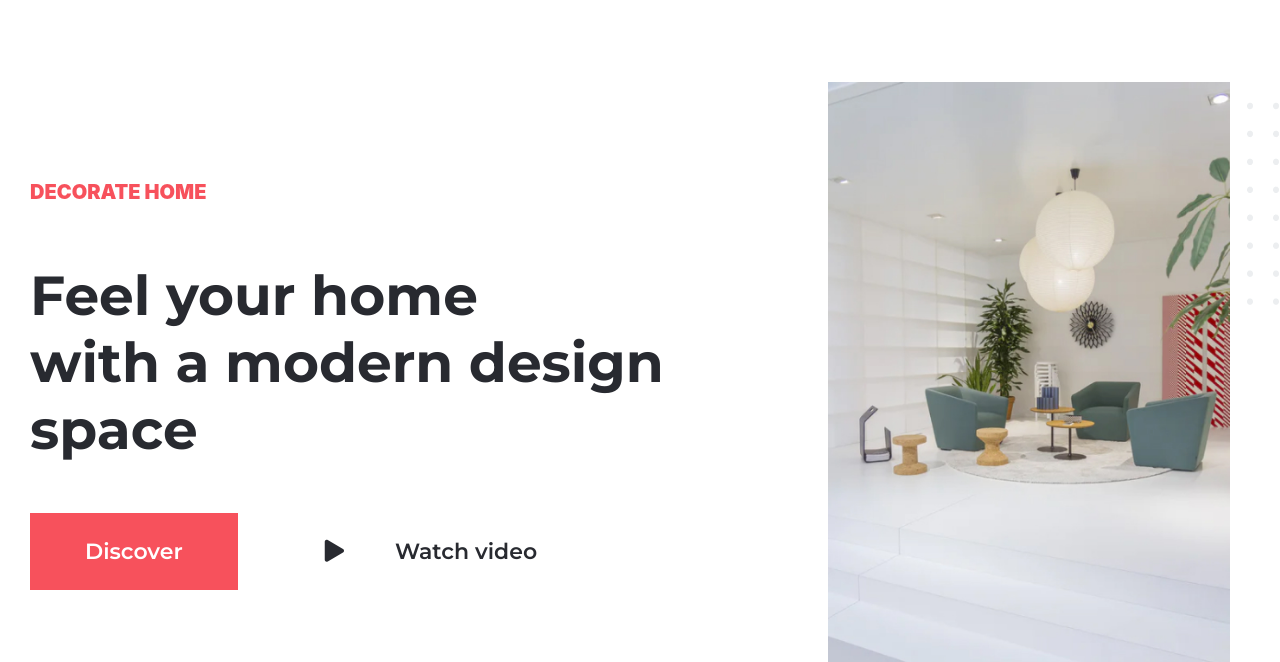
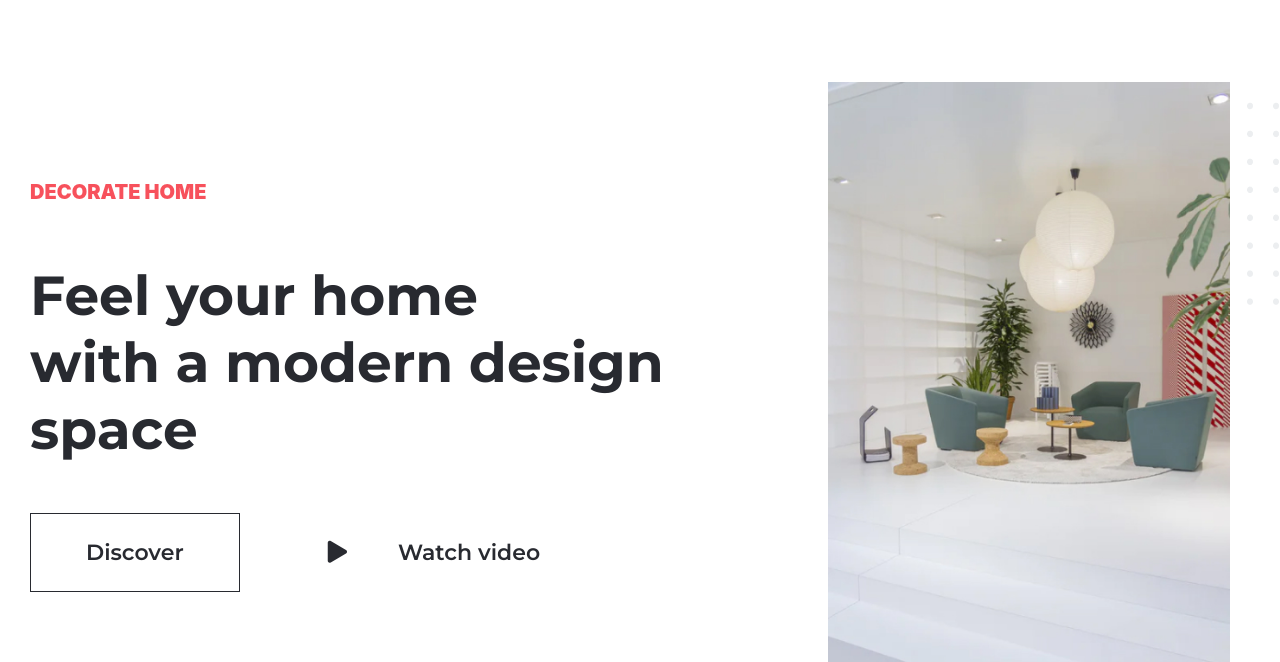
Before and after one commit to avocadoGreeen/furniutr, a plain HTML site: page index.html in a window 1280 px wide. In both pictures the pointer is over the link "Discover". Shown: the part 138-800 px from the top of the page. Drawn offline with nearby package versions, Linux system fonts and the light colour scheme; files whose address does not match are found by name.

Commit message:
buttons hover

```diff
--- a/css/style.css
+++ b/css/style.css
@@ -150,6 +150,12 @@ a{
     text-align: center;
     background-color: #F7515C;
     color: #fff;
+    border: 1px solid transparent;
+}
+.btn:hover{
+    background-color: #fff;
+    color: #282A30;
+    border: 1px solid #282A30;
 }
 .btn-video{
     padding: 25px 15px;
```
